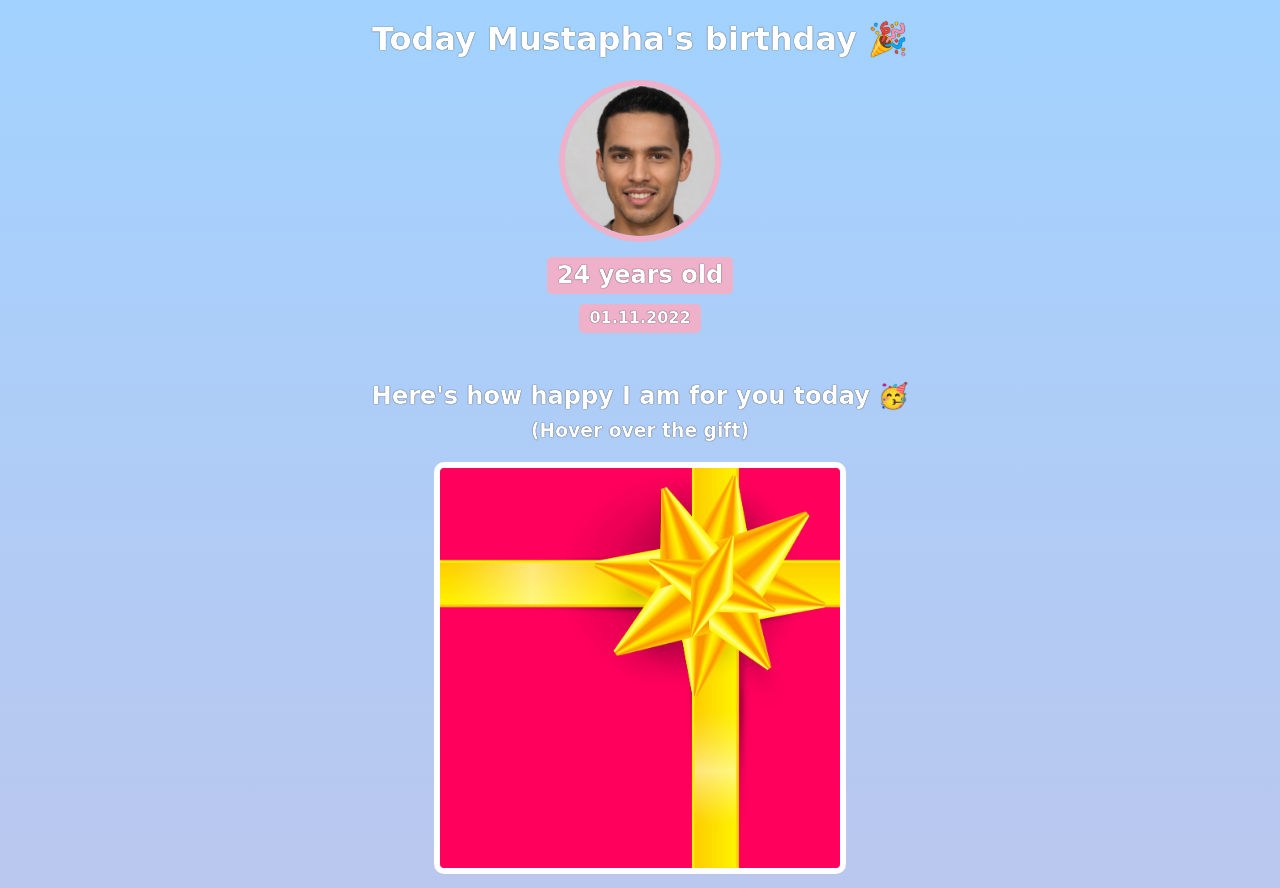
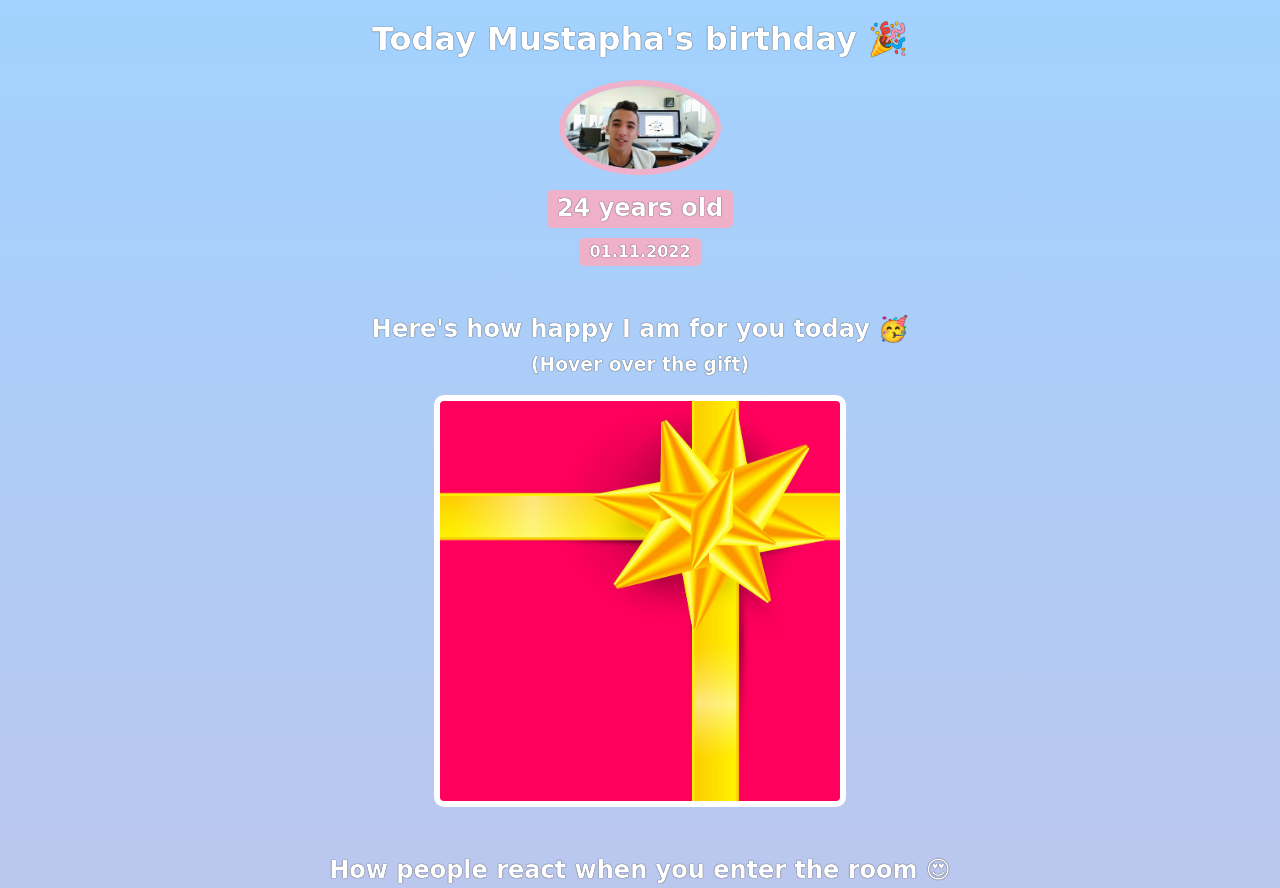
Before and after one commit to mustapha-boualam/birthday-gift-site, a website built with Vite: page index.html in a window 1280 px wide. Shown: the top 888 px of the page. Built offline with nearby package versions, Linux system fonts and the light colour scheme; a web font is replaced by a local one.

Commit message:
change the avatar

```diff
--- a/index.html
+++ b/index.html
@@ -8,7 +8,7 @@
     <body>
         <div id="header">
             <h1>Today Mustapha's birthday 🎉</h1>
-            <img id="bff-img" src="images/nick.jpg">
+            <img id="bff-img" src="images/mustavatar.jpeg">
             <h2 id="bday-age">24 years old</h2>
             <h4 id="bday-date">01.11.2022</h4>
         </div>
```
Also changed, not shown: images/mustavatar.jpeg (added).
